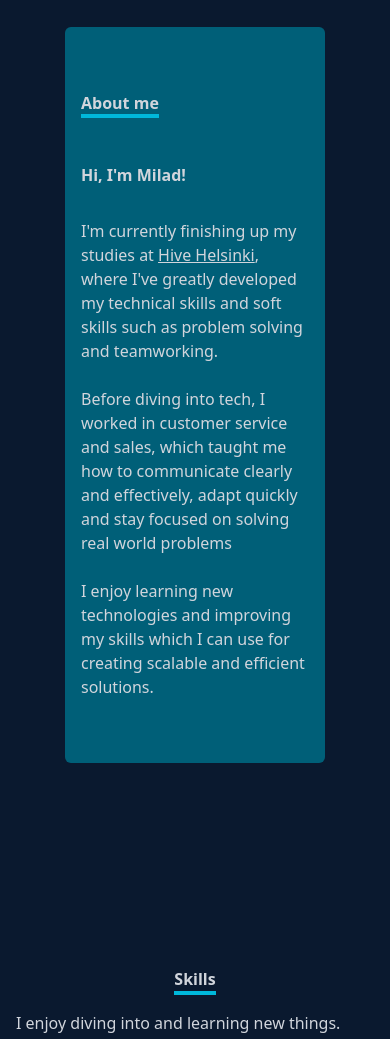
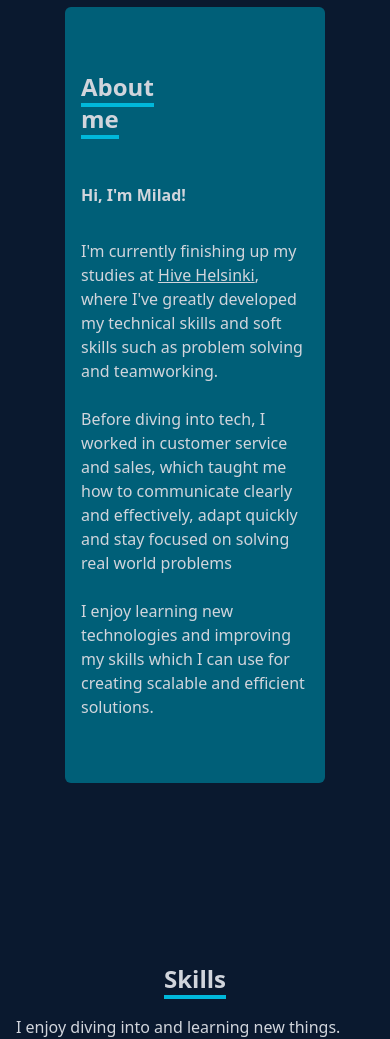
Before and after one commit to miladrahmat/Portfolio, a React (Vite) app: page / in a window 390 px wide. Shown: the part 871-1910 px from the top of the page. Built offline with nearby package versions, Linux system fonts and the light colour scheme.

Commit message:
Changed header size when using small screens

```diff
--- a/src/components/About.tsx
+++ b/src/components/About.tsx
@@ -5,7 +5,7 @@ const About = () => {
 				<div className='py-16 rounded-md bg-cyan-800 flex flex-col justify-center items-center w-4/6'>
 					<div className='max-w-[1000px] w-full grid grid-cols-2 gap-8 mb-4'>
 						<div className='sm:text-right pb-8 pl-4'>
-							<p className='sm:text-4xl font-bold inline border-b-4 border-cyan-500'>
+							<p className='text-2xl sm:text-4xl font-bold inline border-b-4 border-cyan-500'>
 								About me
 							</p>
 						</div>
--- a/src/components/Contact.tsx
+++ b/src/components/Contact.tsx
@@ -11,7 +11,7 @@ const Contact = () => {
 		<div id='contact' className='w-full h-screen bg-[#0a192f] flex justify-center items-center p-4'>
 			<div className='flex flex-col max-w-[600px] w-full'>
 				<div className='pb-8 flex-col justify-center w-full h-full items-center'>
-					<p className='text-4xl font-bold inline border-b-4 border-cyan-500 text-gray-300'>
+					<p className='text-2xl sm:text-4xl font-bold inline border-b-4 border-cyan-500 text-gray-300'>
 						Contact
 					</p>
 					<p className='text-gray-300 py-4'>
--- a/src/components/Home.tsx
+++ b/src/components/Home.tsx
@@ -10,7 +10,7 @@ const Home = () => {
 					<h2 className='text-2xl sm:text-7xl font-bold text-white'>
 						Milad Rahmat Abadi
 					</h2>
-					<p className='text-white sm:text-3xl py-4 max-w-md'>
+					<p className='text-white my-2 sm:text-3xl py-4 max-w-md'>
 						Software developer
 					</p>
 					<div>
--- a/src/components/Projects.tsx
+++ b/src/components/Projects.tsx
@@ -43,7 +43,7 @@ return (
 		<div id='projects' className='w-full min-h-screen text-gray-300 bg-[#0a192f] flex flex-col justify-center'>
 			<div className='max-w-[1000px] mx-auto p-4 flex flex-col justify-center w-full h-full'>
 				<div className='pb-8 w-full flex justify-center items-center flex-col'>
-					<p className='sm:text-4xl font-bold inline border-b-4 text-gray-300 border-cyan-500'>
+					<p className='text-2xl sm:text-4xl font-bold inline border-b-4 text-gray-300 border-cyan-500'>
 						Projects
 					</p>
 					<p className='py-6 sm:text-2xl'>
--- a/src/components/Skills.tsx
+++ b/src/components/Skills.tsx
@@ -14,7 +14,7 @@ const Skills = () => {
 		<div id='skills' className='w-full h-screen bg-[#0a192f] text-gray-300'>
 			<div className='max-w-[1000px] mx-auto p-4 flex flex-col justify-center w-full h-full'>
 				<div className='w-full flex justify-center items-center flex-col mb-7'>
-					<p className='sm:text-4xl font-bold inline border-b-4 border-cyan-500 text-center'>
+					<p className='text-2xl sm:text-4xl font-bold inline border-b-4 border-cyan-500 text-center'>
 						Skills
 					</p>
 					<p className='py-4 sm:text-2xl'>
```
